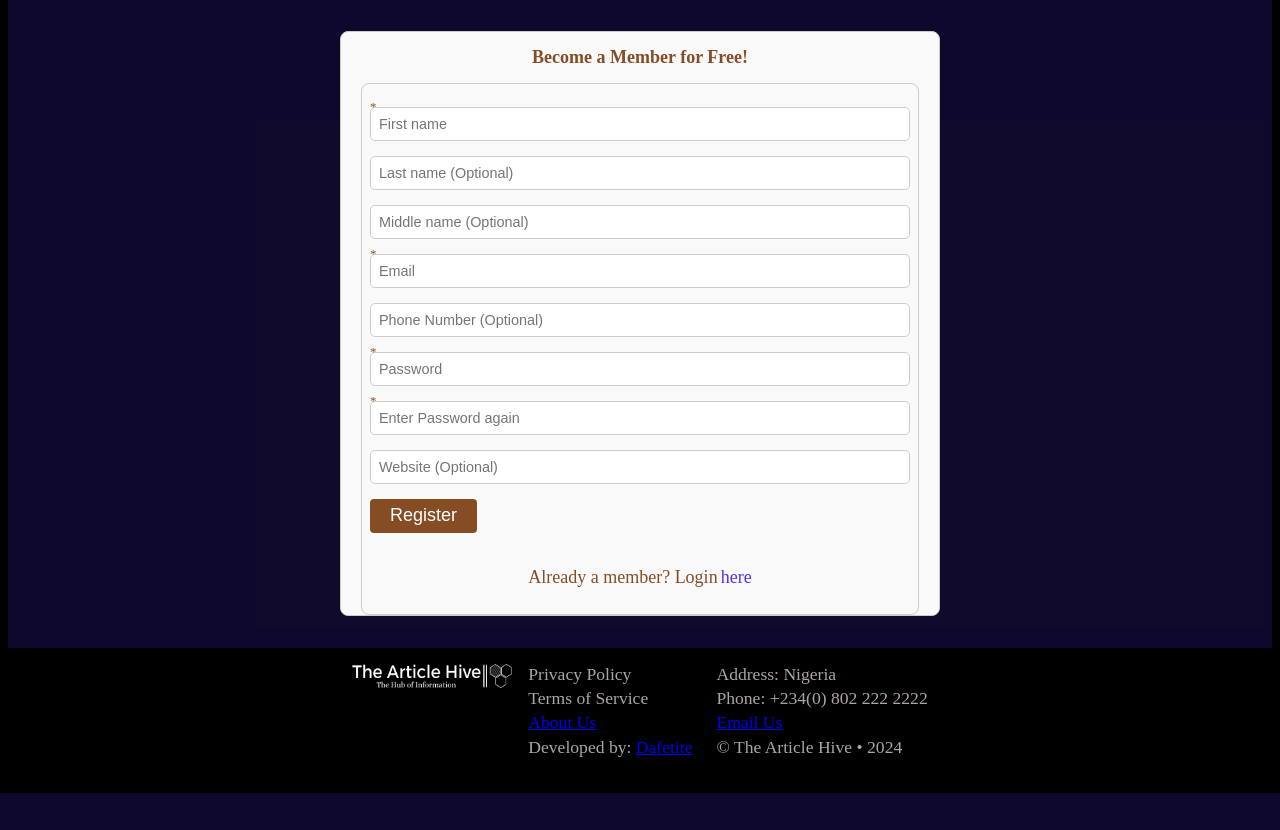
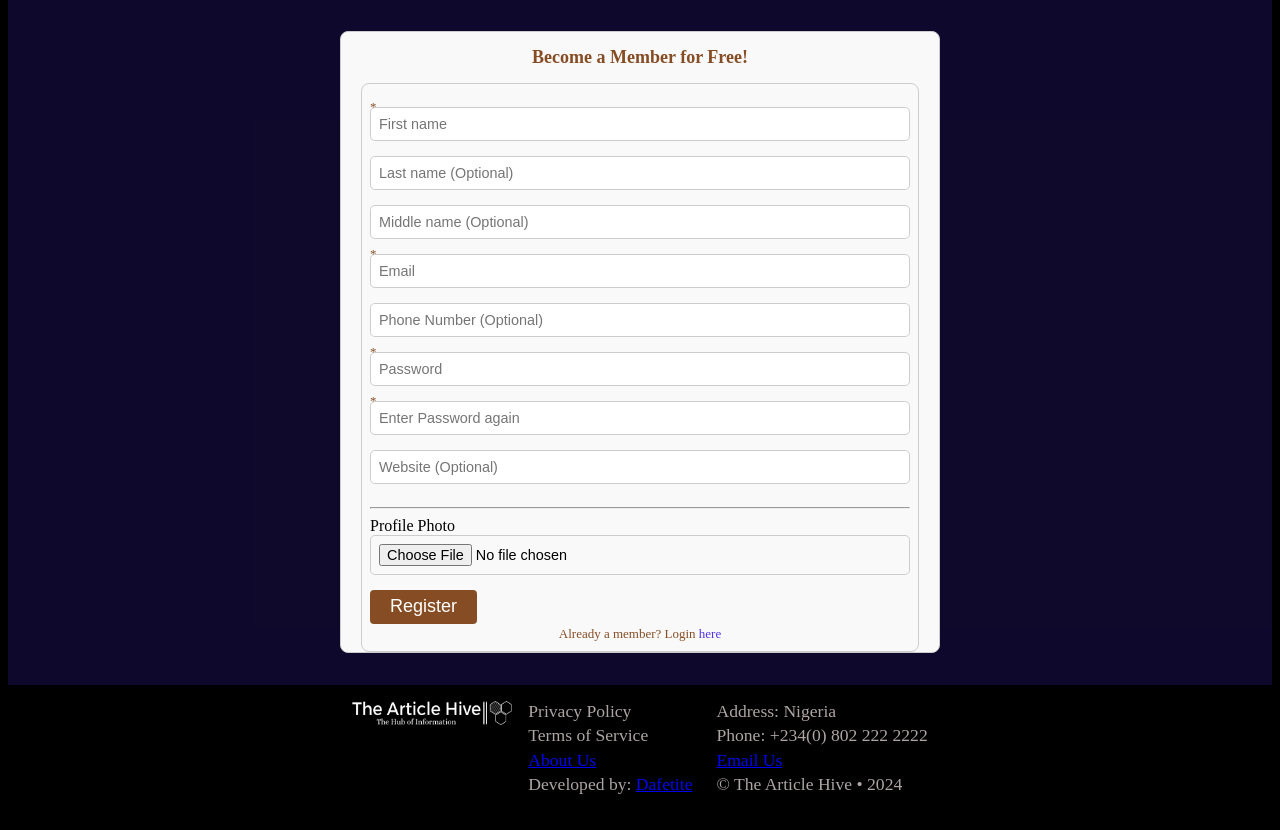
Before and after one commit to DafetiteOgaga/article-hive-backend-component, a Django app: page /register/ in a window 1280 px wide. Shown: the part 135-965 px from the top of the page. Before the commit the page ends 928 px from the top, so only its background shows below. Run offline with Django 5.2, Linux system fonts and the light colour scheme; parts of the project's set-up code (start-up, migrations or seed data) failed here and were passed over.

Commit message:
changes: added profile picture display as soon as it it selected before sending it to the backend

```diff
--- a/article_hive_project/templates/register.html
+++ b/article_hive_project/templates/register.html
@@ -4,8 +4,7 @@
 <section class="register">
 	<div class="content top-drop">
 		<h1 class="right-anime">{{ register.title }}</h1>
-		<!-- <form class="form-register" action="/submit-your-form-handler" method="POST"> -->
-		<form id="form" class="form-register" action="" method="POST">
+		<form id="form" class="form-register" action="" method="POST" enctype="multipart/form-data">
 			{% csrf_token %}
 			<div class="down-drop">
 				<span class="required">*</span>
@@ -46,12 +45,24 @@
 				<span class="not-required">*</span>
 				<input id="website" name="website" type="text" placeholder="Website (Optional)">
 			</div>
+			<div class="down-drop">
+				<span class="not-required">*</span>
+				<hr>
+				<label for="profile_picture">Profile Photo</label>
+				<input id="profile_picture" name="profile_picture" type="file" accept="image/*">
+				<img id="selectedImage" src="#" alt="Profile Picture" width="100" style="display: none;">
+				<!-- {% if profile.profile_picture %}
+					<img src="{{ profile.profile_picture.url }}" alt="Profile Picture" width="100">
+				{% endif %} -->
+			</div>
 			<div>
 				<span class="not-required">*</span>
 				<div class="click-anime">
 					<button type="submit">Register</button>
 				</div>
-			<p>Already a member? Login<a href="{% url 'login' %}">here</a></p>
+			<div class="forgot-password">
+				<p>Already a member? Login<a href="{% url 'login' %}">here</a></p>
+			</div>
 		</form>
 	</div>
 </section>
```
